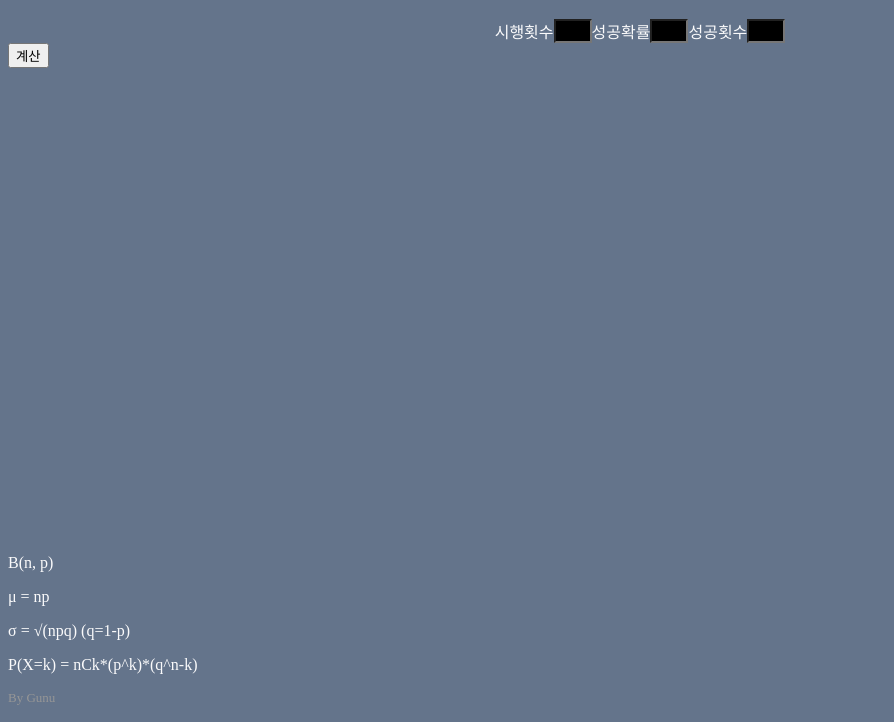
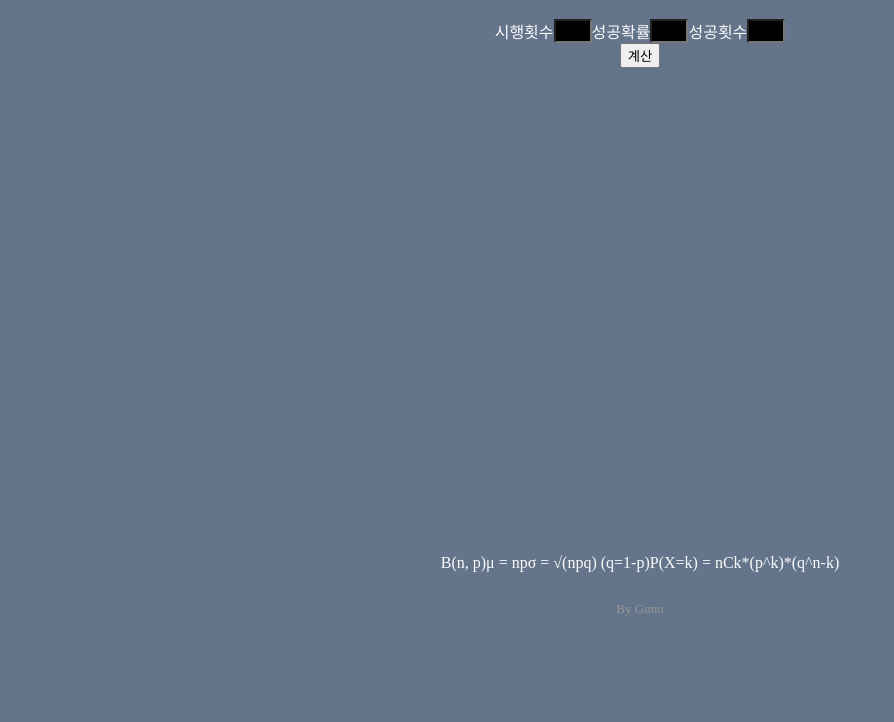
Before and after one commit to gux18/gunus-calc, a plain HTML site: page binomial-distribution/bino.html in a window 1280 px wide. Shown: the part 78-800 px from the top of the page, without its empty margins (0-894 px from the left). Drawn offline with Linux system fonts and the light colour scheme.

Commit message:
style 수정 / 2026.5.3 / 1

```diff
--- a/binomial-distribution/bino.css
+++ b/binomial-distribution/bino.css
@@ -5,6 +5,6 @@ input {
 }
 
 .result  {
-    display: block;
+    /*display: block;*/
     margin-bottom: 10px;
 }
--- a/binomial-distribution/bino.html
+++ b/binomial-distribution/bino.html
@@ -22,8 +22,9 @@
     <input type="text" id="k">
     </div>
     <!-- 성공 횟수를 여러 개(특정 범위) 확인할 수 있도록 변경-->
-
+    <div>
     <button id="calc">계산</button>
+    </div>
 
     <p></p>
     <canvas id="myCanvas" width="800" height="450"></canvas>
--- a/style.css
+++ b/style.css
@@ -9,6 +9,7 @@ body {
 #credit {
     color: rgb(150, 150, 150);
     font-size: small;
+    text-align: center;
 }
 div {
     display: flex;
```
